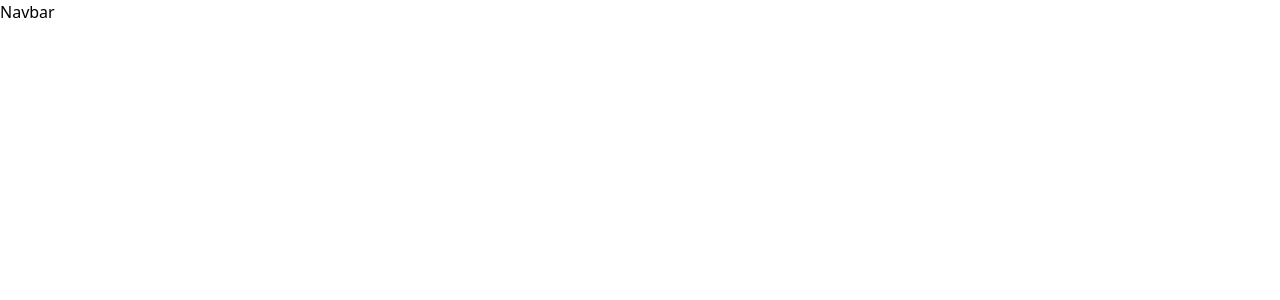
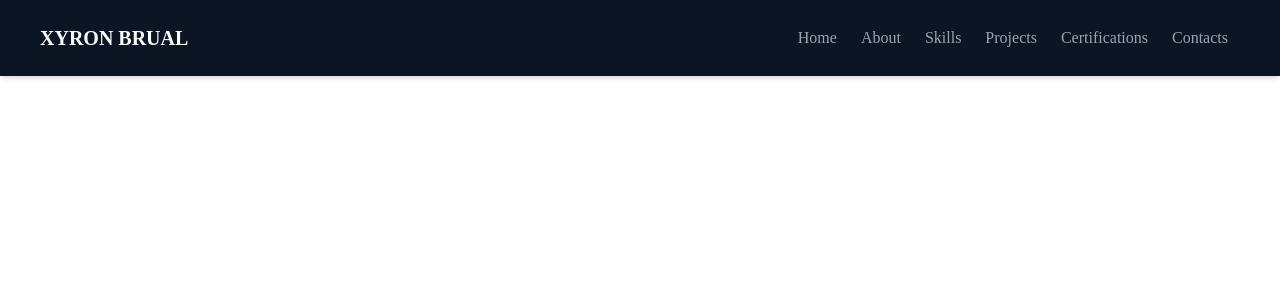
Before and after one commit to xyronic15/Portfolio, a React (Create React App) app in the folder xyron-brual/: page / in a window 1280 px wide. Shown: the top 300 px of the page. Built offline with nearby package versions, Linux system fonts and the light colour scheme.

Commit message:
Completed navbar
- Created responsive navbar with the links for each section

```diff
--- a/xyron-brual/src/components/Navbar.jsx
+++ b/xyron-brual/src/components/Navbar.jsx
@@ -1,7 +1,46 @@
-import React from 'react'
+import React, { useState } from "react";
+import { FaBars, FaTimes } from "react-icons/fa";
+import { Link } from "react-scroll";
 
 export const Navbar = () => {
+  let Links = [
+    { name: "Home" },
+    { name: "About" },
+    { name: "Skills" },
+    { name: "Projects" },
+    { name: "Certifications" },
+    { name: "Contacts" },
+  ];
+
+  // open/closed state for mobile users
+  let [open, setOpen] = useState(false);
+
   return (
-    <div className='fixed h-1'>Navbar</div>
-  )
-}
+    <div className="fixed w-full shadow-md top-0 left-0">
+      <div className="md:flex items-center justify-between bg-[#0c1524] py-4 md:px-10 px-7 text-gray-50">
+        {/* logo/name */}
+        <div className="uppercase font-bold text-xl cursor-pointer py-2 ">
+          Xyron Brual
+        </div>
+
+        {/* main menu */}
+        <div>
+          <ul className={`md:flex md:items-center ${!open ? 'hidden': 'mt-2'}`}>
+            {Links.map((link) => (
+              <li className="text-gray-400 cursor-pointer rounded-md px-3 py-2 hover:bg-[#1d3153] hover:font-medium hover:text-gray-50">
+                <Link to={link.name} smooth={true} duration={500} className="">
+                  {link.name}
+                </Link>
+              </li>
+            ))}
+          </ul>
+        </div>
+
+        {/* Hamburger */}
+        <div onClick={() => setOpen(!open)} className="md:hidden z-10 absolute right-8 top-6 cursor-pointer py-2">
+          {!open ? <FaBars /> : <FaTimes />}
+        </div>
+      </div>
+    </div>
+  );
+};
--- a/xyron-brual/src/index.css
+++ b/xyron-brual/src/index.css
@@ -15,3 +15,11 @@ code {
   font-family: source-code-pro, Menlo, Monaco, Consolas, 'Courier New',
     monospace;
 } */
+
+@import url('https://fonts.googleapis.com/css2?family=Raleway:wght@300;400;500;600;700;800;900&display=swap');
+
+@layer base {
+  body {
+      @apply font-[Raleway];
+  }
+}
```
